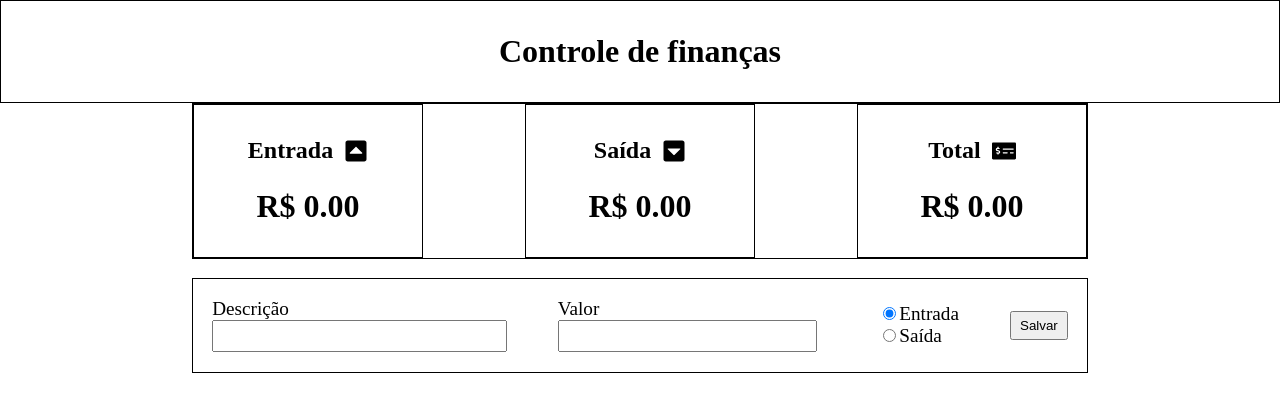
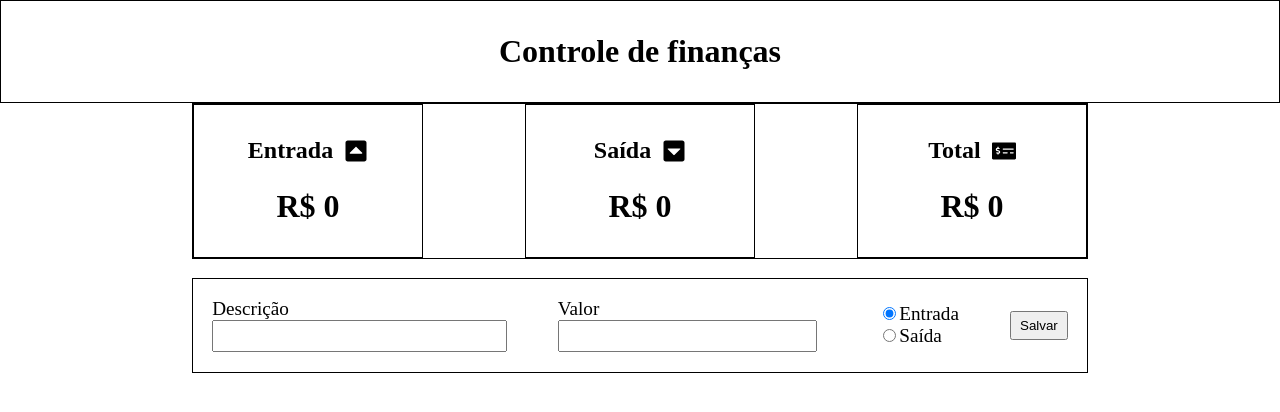
Before and after one commit to CaioAugustoHD/Sistema-controle-financas, a React (Vite) app: page / in a window 1280 px wide. Shown: the top 412 px of the page. Built offline with nearby package versions, Linux system fonts and the light colour scheme.

Commit message:
Valores de entrada, saida e total são exibidos para o usuário

```diff
--- a/src/App.jsx
+++ b/src/App.jsx
@@ -21,9 +21,12 @@ export function App() {
 
     const somaEntradas = arrayEntradas.reduce((acc, num) => acc + num, 0);
     const somaSaidas = arraySaidas.reduce((acc, num) => acc + num, 0);
+    const calculoTotal = somaEntradas - somaSaidas;
 
-    const calculoTotal = somaEntradas - somaSaidas;
-    setTotal(calculoTotal);
+    setEntrada(`R$ ${somaEntradas}`);
+    setSaida(`R$ ${somaSaidas}`);
+    setTotal(`R$ ${calculoTotal}`);
+
 
   }, [listaTransacoes]);
 
@@ -39,7 +42,7 @@ export function App() {
   return (
     <>
       <Header/>
-      <ConteinerSaldo/>
+      <ConteinerSaldo entrada={entrada} saida={saida} total={total}/>
       <Form registrarTransacao={registrarTransacao}/>
     </>
   )
--- a/src/components/Saldo/ConteinerSaldo.jsx
+++ b/src/components/Saldo/ConteinerSaldo.jsx
@@ -3,12 +3,12 @@ import { ItemSaldo } from "./ItemSaldo";
 import "./ConteinerSaldo.css";
 import { FaCaretSquareUp, FaCaretSquareDown, FaMoneyCheckAlt} from "react-icons/fa";
 
-export function ConteinerSaldo(){
+export function ConteinerSaldo({entrada, saida, total}){
     return (
         <main>
-            <ItemSaldo titulo="Entrada " valor="R$ 0.00" Icone={FaCaretSquareUp}/>
-            <ItemSaldo titulo="Saída " valor="R$ 0.00" Icone={FaCaretSquareDown}/>
-            <ItemSaldo titulo="Total" valor="R$ 0.00" Icone={FaMoneyCheckAlt}/>
+            <ItemSaldo titulo="Entrada " valor={entrada} Icone={FaCaretSquareUp}/>
+            <ItemSaldo titulo="Saída " valor={saida} Icone={FaCaretSquareDown}/>
+            <ItemSaldo titulo="Total" valor={total} Icone={FaMoneyCheckAlt}/>
         </main>
     )
 }
```
